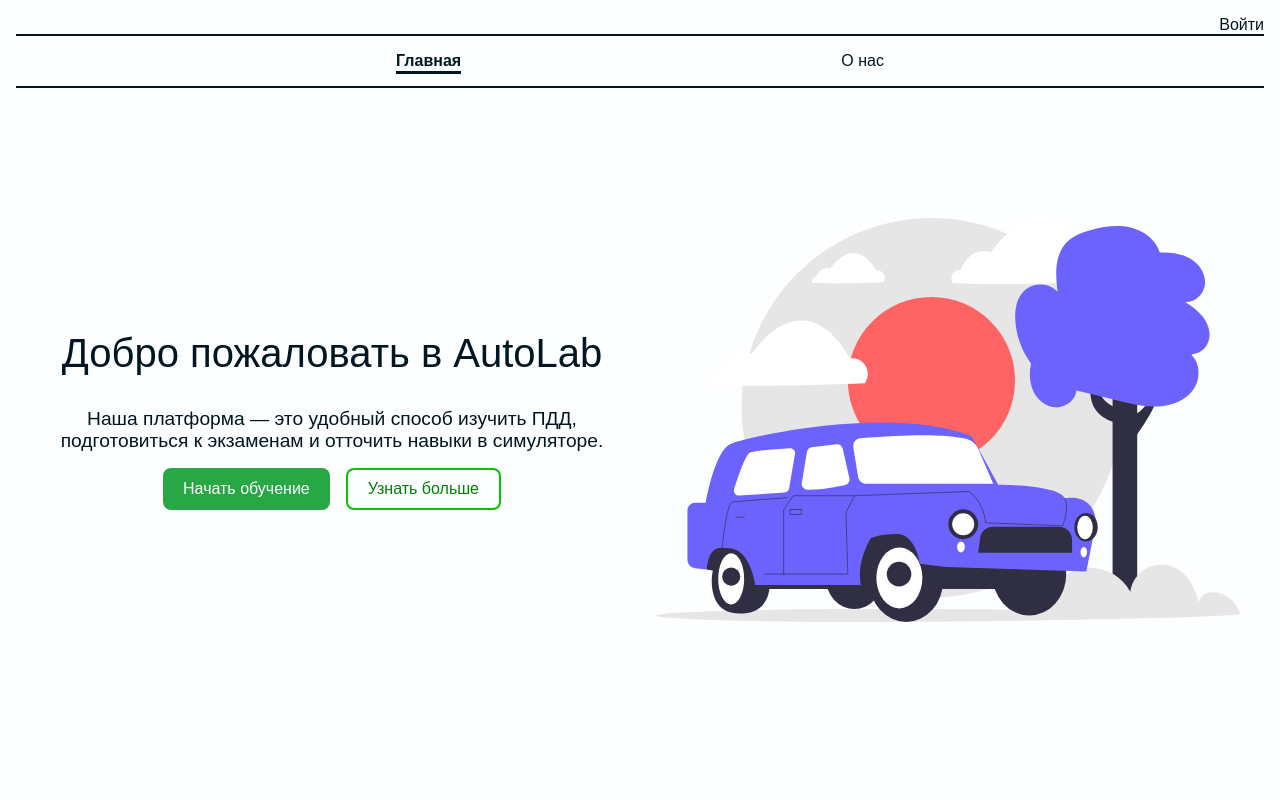
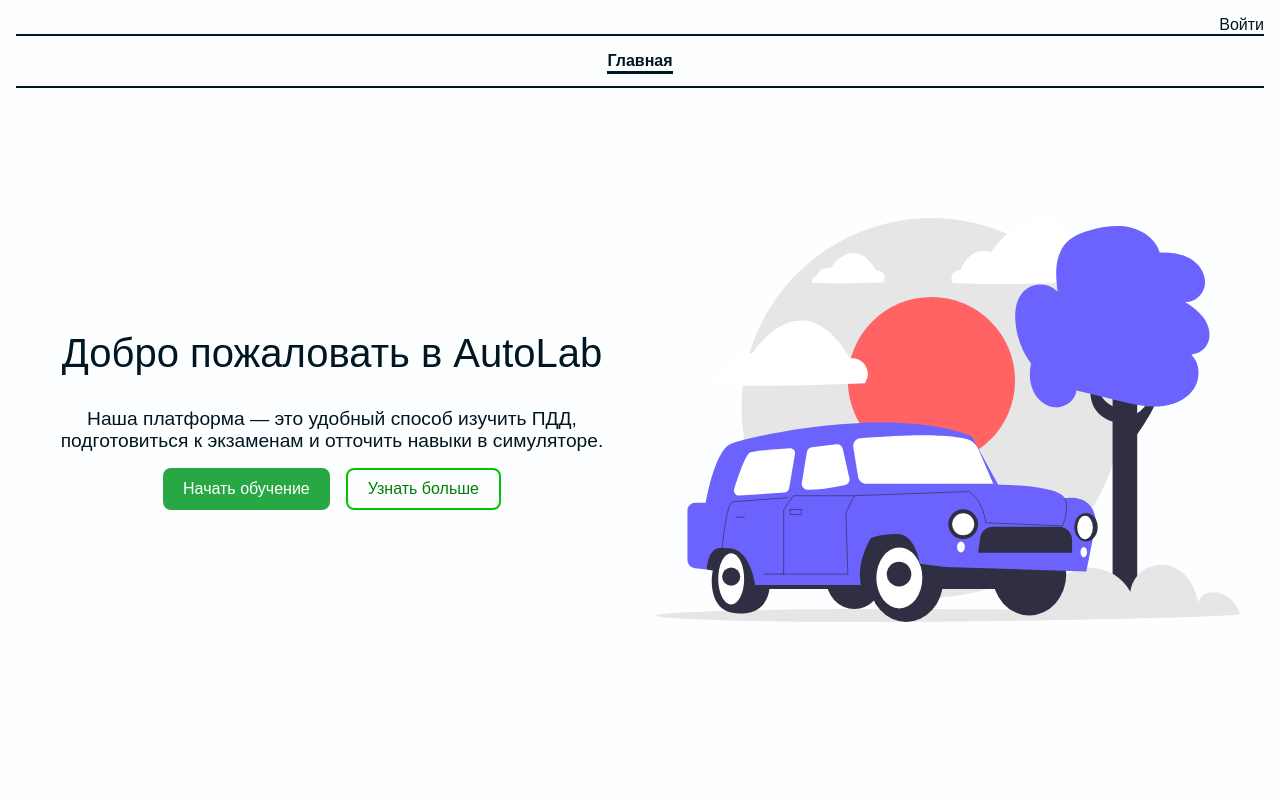
Before and after one commit to sialiss/cool-three-js-educational-app, a Nuxt app: page / in a window 1280 px wide. Shown: the top 800 px of the page. Built offline with nearby package versions, Linux system fonts and the light colour scheme.

Commit message:
update menu

```diff
--- a/components/Menu.vue
+++ b/components/Menu.vue
@@ -23,7 +23,6 @@
 				<li>
 					<NuxtLink to="/" exact-active-class="active">Главная</NuxtLink>
 				</li>
-				<li v-if="!isAuthenticated"><NuxtLink to="/about" exact-active-class="active">О нас</NuxtLink></li>
 				<li v-if="isAuthenticated">
 					<NuxtLink to="/dashboard" exact-active-class="active">Панель обучения</NuxtLink>
 				</li>
--- a/middleware/auth.global.ts
+++ b/middleware/auth.global.ts
@@ -4,7 +4,7 @@
 	const { isAuthenticated, getRole } = useAuth()
 
 	// Если пользователь не авторизован и пытается зайти на защищенную страницу
-	if (!isAuthenticated.value && to.path !== "/login") {
+	if (!isAuthenticated.value && !["/login", "/"].includes(to.path)) {
 		return navigateTo("/login")
 	}
 
```
